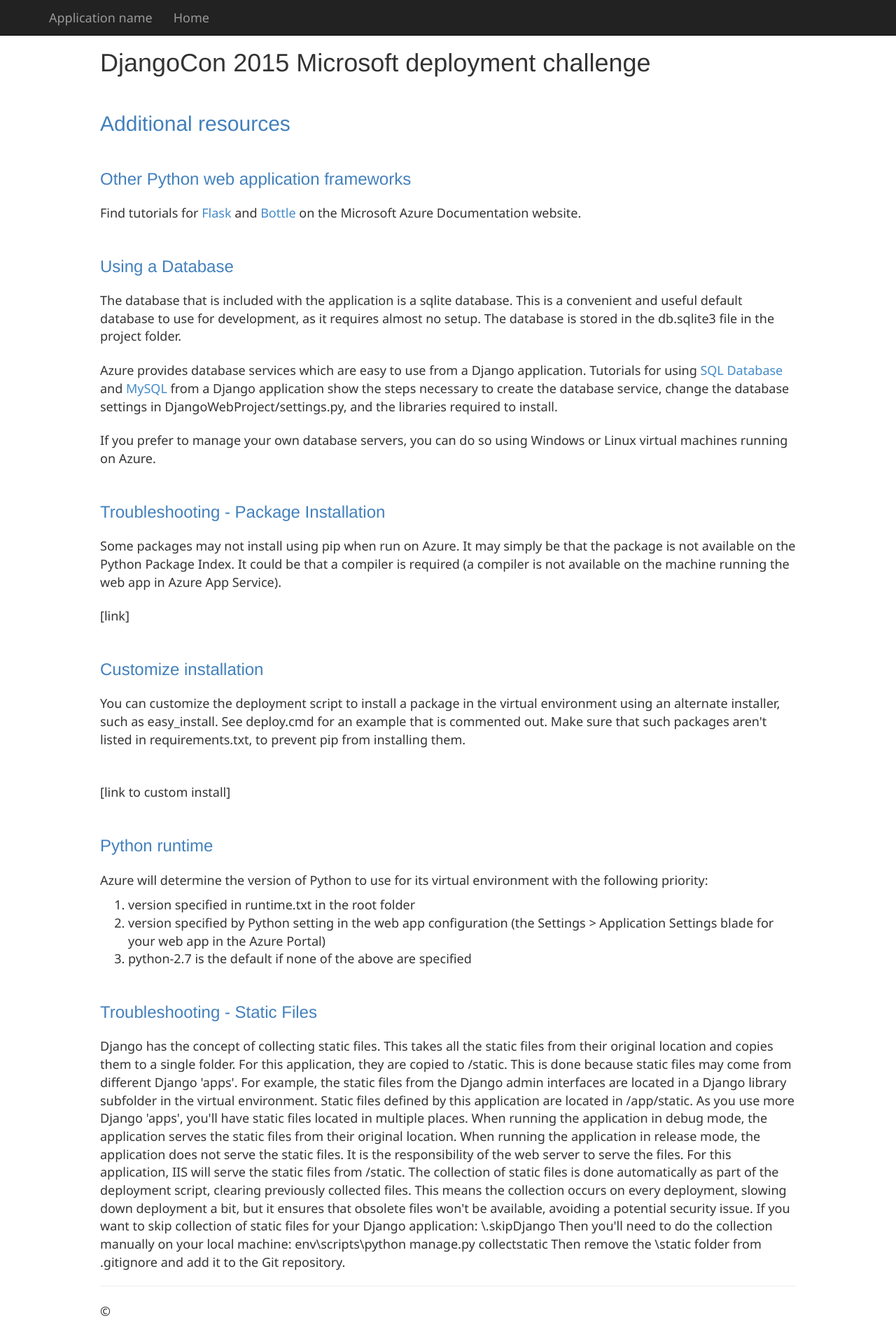
After one commit to timmyreilly/YourDjangoSiteResume, a Django app: template app/templates/app/additional_resources.html in a window 1280 px wide. The commit adds this page. Shown: the whole page at 70% size. Run offline with Django 3.2, Linux system fonts and the light colour scheme; the template is opened without the code that fills it, so the values that code supplies are empty; some libraries are stand-ins or nearby versions.

Commit message:
adding screenshots; moving resources to their own page.

```diff
--- /dev/null
+++ b/app/templates/app/additional_resources.html
@@ -0,0 +1,50 @@
+{% extends "app/layout.html" %}
+
+{% block content %}
+
+<h1>DjangoCon 2015 Microsoft deployment challenge</h1>
+<h2>Additional resources</h2>
+
+<h3>Other Python web application frameworks</h3>
+<p>Find tutorials for <a href="https://azure.microsoft.com/en-us/documentation/articles/web-sites-python-create-deploy-flask-app/">Flask</a> and <a href="https://azure.microsoft.com/en-us/documentation/articles/web-sites-python-create-deploy-bottle-app/">Bottle</a> on the Microsoft Azure Documentation website.</p>
+
+<h3>Using a Database</h3>
+<p>The database that is included with the application is a sqlite database. This is a convenient and useful default database to use for development, as it requires almost no setup. The database is stored in the db.sqlite3 file in the project folder.</p>
+<p>Azure provides database services which are easy to use from a Django application. Tutorials for using <a href="https://azure.microsoft.com/en-us/documentation/articles/web-sites-python-ptvs-django-sql/">SQL Database</a> and <a href="https://azure.microsoft.com/en-us/documentation/articles/web-sites-python-ptvs-django-mysql/">MySQL</a> from a Django application show the steps necessary to create the database service, change the database settings in DjangoWebProject/settings.py, and the libraries required to install.</p>
+<p>If you prefer to manage your own database servers, you can do so using Windows or Linux virtual machines running on Azure.</p>
+
+<h3>Troubleshooting - Package Installation</h3>
+<p>Some packages may not install using pip when run on Azure. It may simply be that the package is not available on the Python Package Index. It could be that a compiler is required (a compiler is not available on the machine running the web app in Azure App Service).</p>
+<p>[link]</p>
+
+<h3>Customize installation</h3>
+<p>You can customize the deployment script to install a package in the virtual environment using an alternate installer, such as easy_install. See deploy.cmd for an example that is commented out. Make sure that such packages aren't listed in requirements.txt, to prevent pip from installing them.</p>
+
+<h3></h3>
+<p></p>
+[link to custom install]
+
+<h3>Python runtime</h3>
+<p> Azure will determine the version of Python to use for its virtual environment with the following priority:</p>
+<ol>
+    <li>version specified in runtime.txt in the root folder</li>
+    <li>version specified by Python setting in the web app configuration (the Settings > Application Settings blade for your web app in the Azure Portal)</li>
+    <li>python-2.7 is the default if none of the above are specified</li>
+</ol>
+
+<h3>Troubleshooting - Static Files</h3>
+<p></p>
+
+Django has the concept of collecting static files. This takes all the static files from their original location and copies them to a single folder. For this application, they are copied to /static.
+This is done because static files may come from different Django 'apps'. For example, the static files from the Django admin interfaces are located in a Django library subfolder in the virtual environment. Static files defined by this application are located in /app/static. As you use more Django 'apps', you'll have static files located in multiple places.
+When running the application in debug mode, the application serves the static files from their original location.
+When running the application in release mode, the application does not serve the static files. It is the responsibility of the web server to serve the files. For this application, IIS will serve the static files from /static.
+The collection of static files is done automatically as part of the deployment script, clearing previously collected files. This means the collection occurs on every deployment, slowing down deployment a bit, but it ensures that obsolete files won't be available, avoiding a potential security issue.
+If you want to skip collection of static files for your Django application:
+\.skipDjango
+Then you'll need to do the collection manually on your local machine:
+env\scripts\python manage.py collectstatic
+Then remove the \static folder from .gitignore and add it to the Git repository.
+
+
+{% endblock %}
```
Also changed, not shown: app/templates/app/index.html (+7 -45 lines), app/static/app/images/create1.PNG (added), app/static/app/images/create2.png (added).
